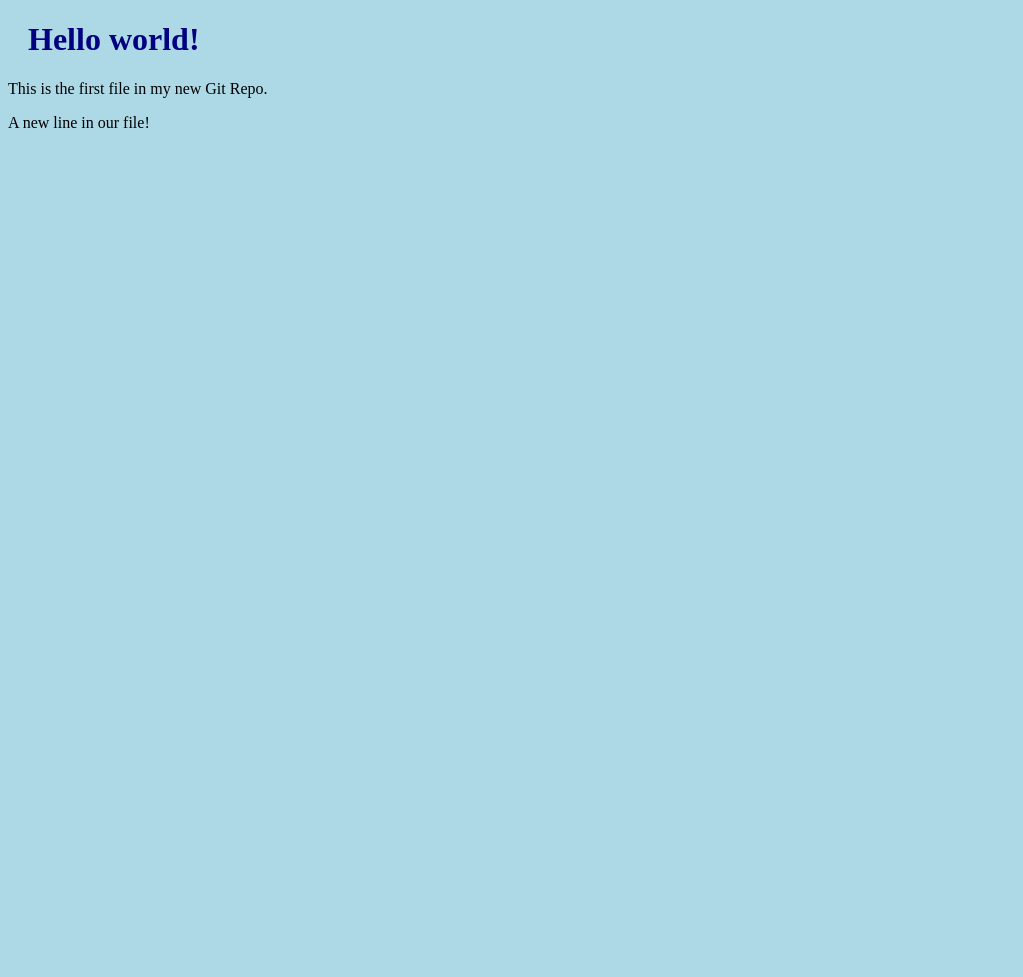
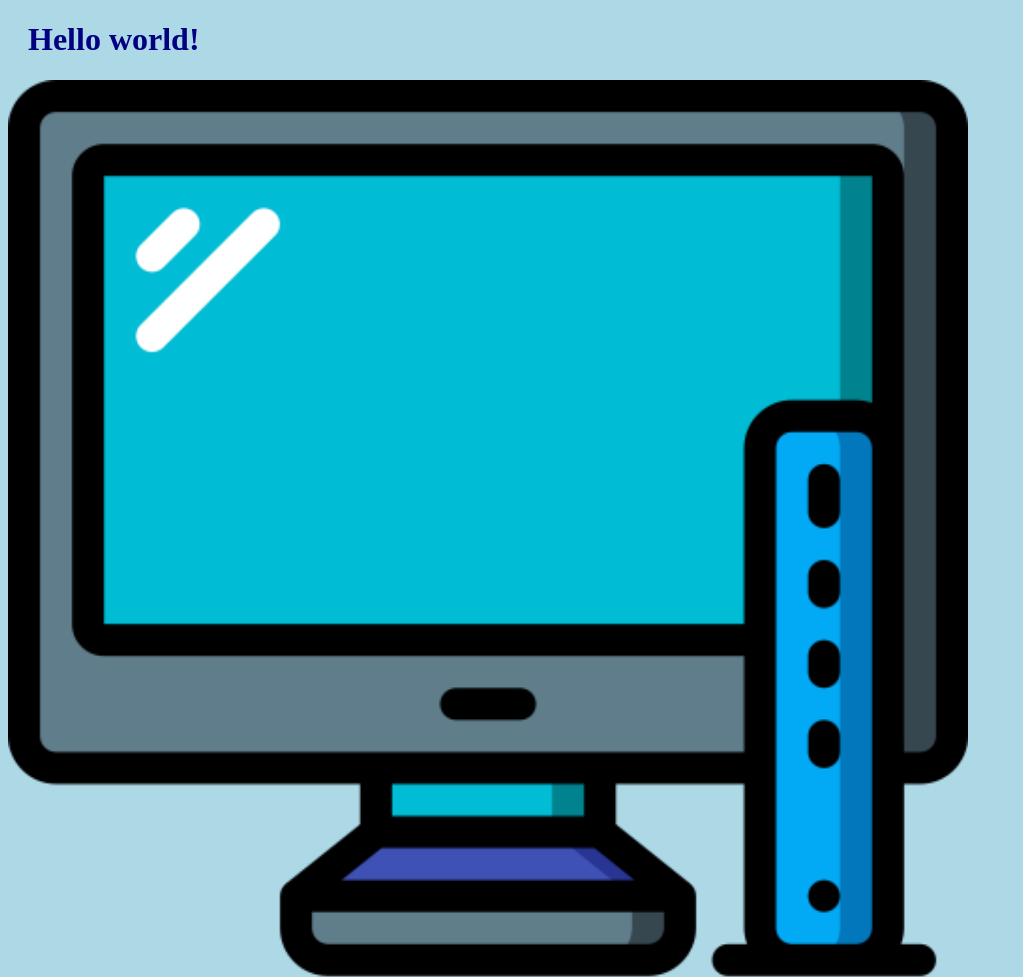
Before and after one commit to ssajid23/hello-world, a plain HTML site: page index.html in a window 1280 px wide. Shown: the top 977 px of the page, without its empty margins (0-1023 px from the left). Before the commit the page ends 800 px from the top, so only its background shows below. Drawn offline with Linux system fonts and the light colour scheme.

Commit message:
added images to hello world

```diff
--- a/index.html
+++ b/index.html
@@ -7,6 +7,8 @@
 <body>
 
 <h1>Hello world!</h1>
+<div><img src="desktop.png" alt="Hello World from Space"
+style="width:100%;max-width:960px"></div>
 <p>This is the first file in my new Git Repo.</p>
 <p>A new line in our file!</p>
 
```
Also changed, not shown: desktop.png (added).
